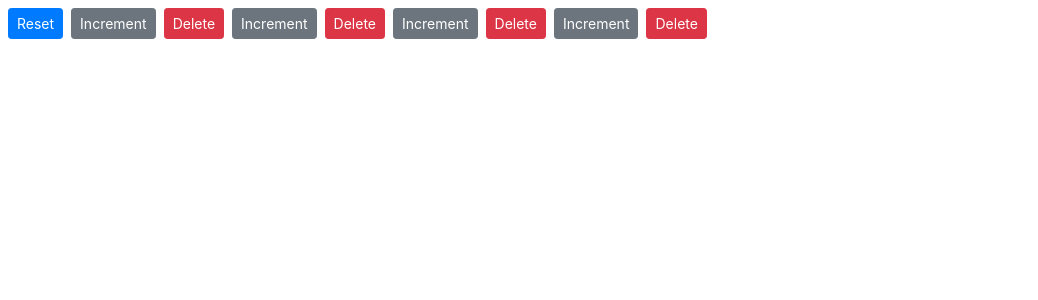
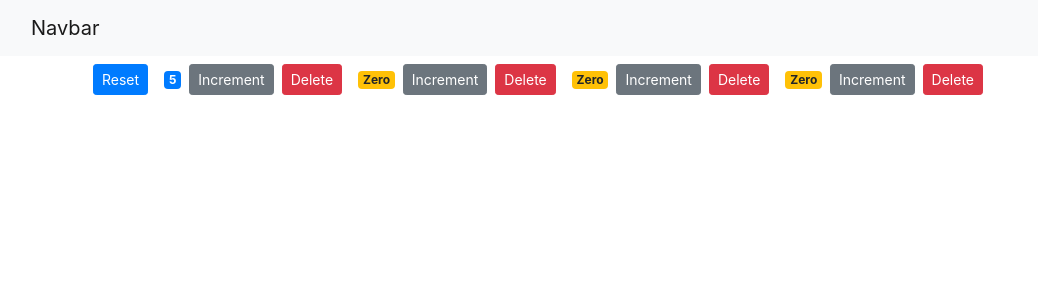
Before and after one commit to Prono96/react-counter-app, a React (Create React App) app: page / in a window 1280 px wide. Shown: the top 300 px of the page, without its empty margins (0-1038 px from the left). Built offline with nearby package versions, Linux system fonts and the light colour scheme.

Commit message:
Added bootstrap navbar and app working properly

```diff
--- a/src/App.js
+++ b/src/App.js
@@ -1,25 +1,21 @@
-import logo from './logo.svg';
+import React, { Component } from 'react';
+import NavBar from './components/navbar';
+import Counters from './components/counters';
 import './App.css';
 
-function App() {
-  return (
-    <div className="App">
-      <header className="App-header">
-        <img src={logo} className="App-logo" alt="logo" />
-        <p>
-          Edit <code>src/App.js</code> and save to reload.
-        </p>
-        <a
-          className="App-link"
-          href="https://reactjs.org"
-          target="_blank"
-          rel="noopener noreferrer"
-        >
-          Learn React
-        </a>
-      </header>
-    </div>
-  );
+
+class App extends Component {
+  render() {
+    return (
+      <React.Fragment>
+        < NavBar />
+        <main className="container">
+          <Counters/>
+        </main>
+      </React.Fragment>
+
+     );
+  }
 }
 
 export default App;
--- a/src/components/counter.jsx
+++ b/src/components/counter.jsx
@@ -8,9 +8,9 @@ class  Counter extends Component {
   //   this.handleIncrement = this.handleIncrement.bind(this);
   // }
 
-  doHandleIncrement = () => {
-    this.handleIncrement( { id: 1});
-  }
+  // doHandleIncrement = () => {
+  //   this.handleIncrement( { id: 1});
+  // }
 
   render() {
     return (
@@ -29,8 +29,8 @@ class  Counter extends Component {
   }
 
   formatCount() {
-    const { counter } = this.props.counter;
-    return counter === 0 ? "Zero" : counter;
+    const {value } = this.props.counter;
+    return value === 0 ? "Zero" : value;
   }
 }
 
--- a/src/components/counters.jsx
+++ b/src/components/counters.jsx
@@ -13,7 +13,6 @@ class Counters extends Component {
 
    handleIncrement = counter => {
      const counters = [...this.state.counters];
-     counters[0].value++;
      const index = counters.indexOf(counter)
      counters[index] = {...counter};
      counters[index].value++;
@@ -39,6 +38,7 @@ class Counters extends Component {
     return (
     <div>
       <button onClick={this.handleReset} className="btn btn-primary btn-sm m-2">Reset</button>
+
       {this.state.counters.map( counter => (
       <Counter
       key={counter.id}
--- /dev/null
+++ b/src/components/navbar.jsx
@@ -0,0 +1,15 @@
+import React, { Component } from 'react';
+
+class NavBar extends Component {
+  render() {
+    return (
+      <nav className="navbar navbar-light bg-light">
+  <div className="container-fluid">
+    <a className="navbar-brand" href="#">Navbar</a>
+  </div>
+</nav>
+    );
+  }
+}
+
+export default NavBar;
--- a/src/index.js
+++ b/src/index.js
@@ -4,12 +4,12 @@ import './index.css';
 import App from './App';
 import reportWebVitals from './reportWebVitals';
 import 'bootstrap/dist/css/bootstrap.css';
-import Counters from './components/counters';
+
 
 ReactDOM.render(
-  <React.StrictMode>
-    <Counters />
-  </React.StrictMode>,
+  <React.Fragment>
+    <App />
+  </React.Fragment>,
   document.getElementById('root')
 );
 
```
